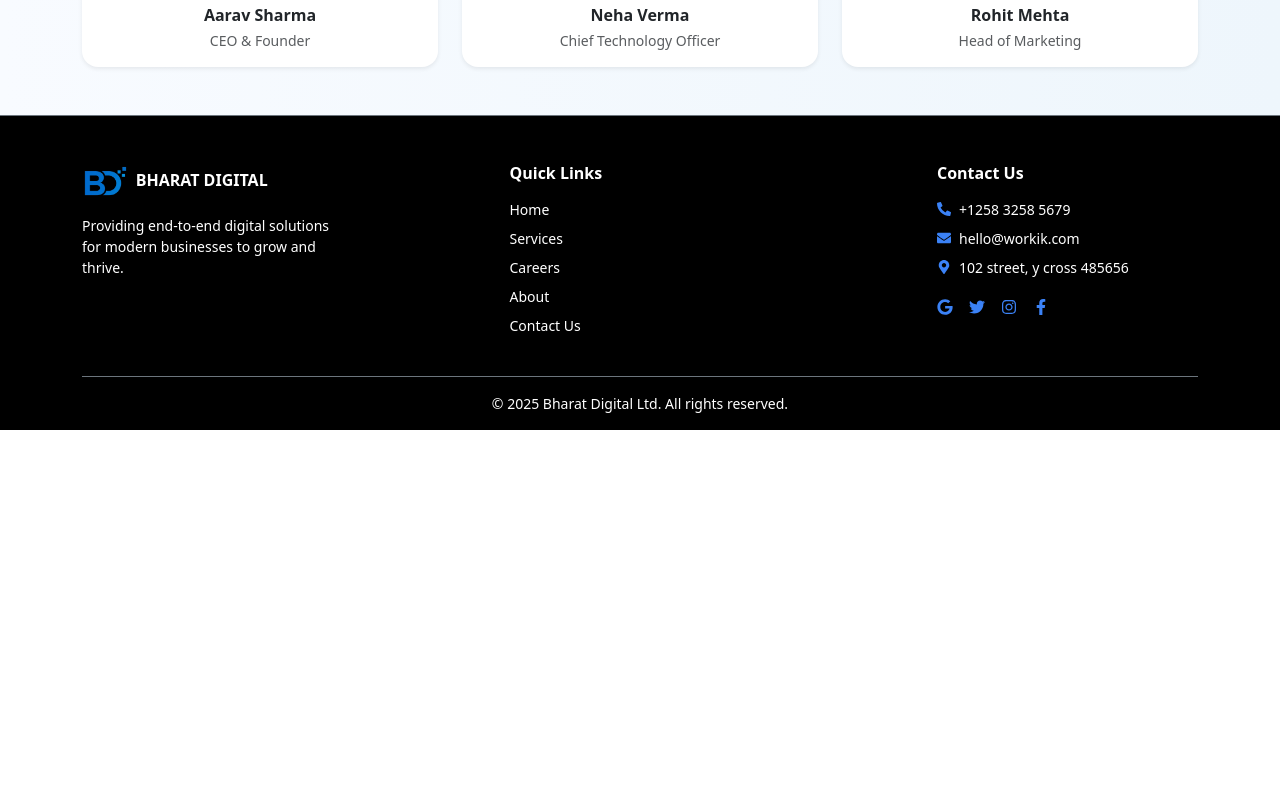
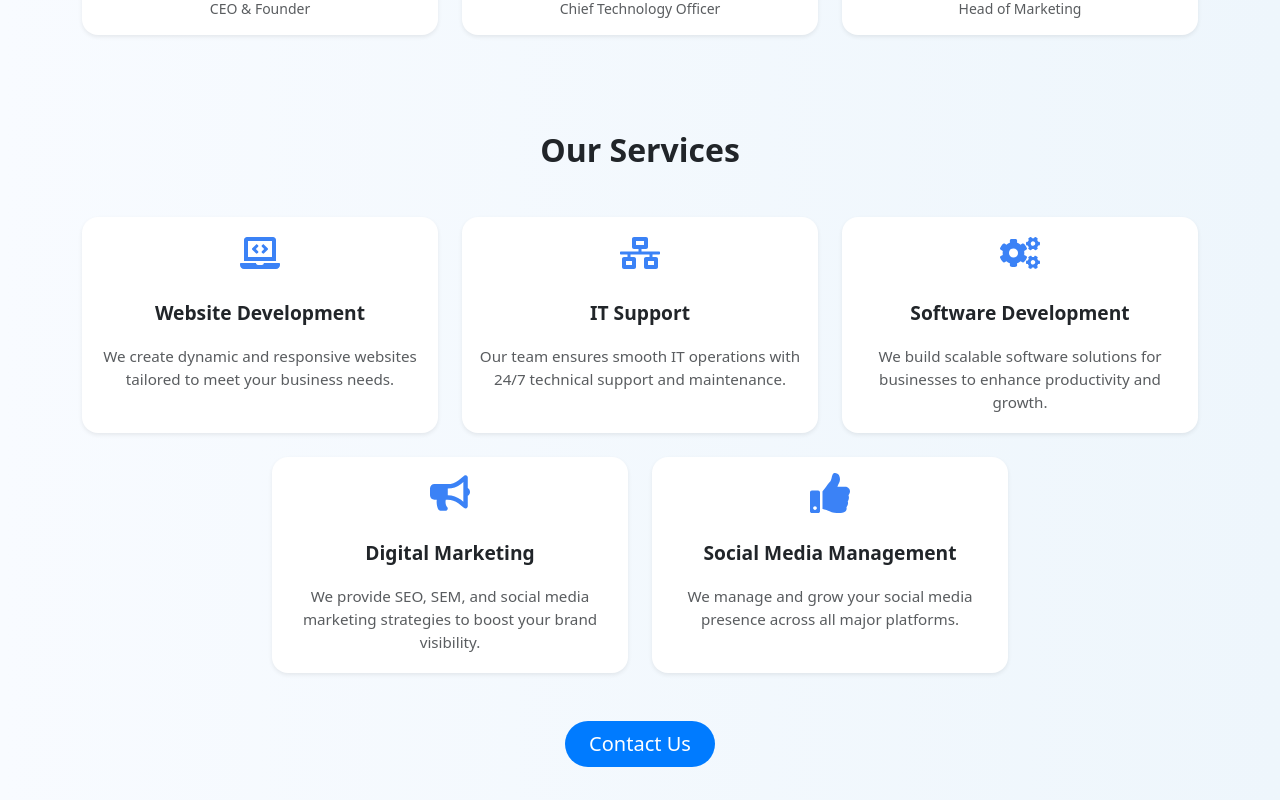
Before and after one commit to GayathriG5787/BDL2, a React (Vite) app in the folder client/: page /about in a window 1280 px wide. Shown: the part 2860-3660 px from the top of the page. Before the commit the page ends 3290 px from the top, so only its background shows below. Built offline with nearby package versions, Linux system fonts and the light colour scheme; a web font is replaced by a local one.

Commit message:
About page update

```diff
--- a/client/src/components/WhatWeDo.css
+++ b/client/src/components/CoreValues.css
@@ -1,4 +1,4 @@
-.what-we-do-section .card:hover {
+.core-values-section .card:hover {
   transform: translateY(-5px);
   transition: 0.3s ease;
   box-shadow: 0 6px 20px rgba(0, 0, 0, 0.1);
--- a/client/src/components/WhatWeDo.jsx
+++ b/client/src/components/CoreValues.jsx
@@ -1,5 +1,5 @@
 import React from "react";
-import "./WhatWeDo.css";
+import "./CoreValues.css";
 
 const coreValues = [
   {
@@ -36,7 +36,7 @@ const coreValues = [
 
 const WhatWeDo = () => {
   return (
-    <section className="what-we-do-section py-5" style={{ background: "linear-gradient(to right, #eaf4ff, #f5faff)" }}>
+    <section className="core-values-section py-5" style={{ background: "linear-gradient(to right, #eaf4ff, #f5faff)" }}>
       <div className="container">
         <h2 className="fw-bold text-center text-dark mb-4">Our Core Values</h2>
         <div className="row g-4">
--- a/client/src/components/MissionVisionTeam.jsx
+++ b/client/src/components/MissionVisionTeam.jsx
@@ -51,7 +51,7 @@ const MissionVisionTeam = () => {
 
         {/* Our Team */}
         <div className="text-center mb-4">
-          <h2 className="fw-bold text-center mb-5 text-dark">Our Team</h2>
+          <h2 className="fw-bold text-center mb-3 text-dark">Our Team</h2>
           <p className="text-muted">
             Meet the people driving innovation at Bharat Digital Limited.
           </p>
--- /dev/null
+++ b/client/src/components/ServicesAbout.jsx
@@ -0,0 +1,61 @@
+import React from 'react';
+import { Container, Row, Col, Card, Button } from 'react-bootstrap';
+import { FaLaptopCode, FaNetworkWired, FaCogs, FaBullhorn, FaThumbsUp } from 'react-icons/fa';
+
+const Services = () => {
+  const services = [
+    {
+      icon: <FaLaptopCode size={40} className="text-primary" />,
+      title: 'Website Development',
+      desc: 'We create dynamic and responsive websites tailored to meet your business needs.',
+    },
+    {
+      icon: <FaNetworkWired size={40} className="text-primary" />,
+      title: 'IT Support',
+      desc: 'Our team ensures smooth IT operations with 24/7 technical support and maintenance.',
+    },
+    {
+      icon: <FaCogs size={40} className="text-primary" />,
+      title: 'Software Development',
+      desc: 'We build scalable software solutions for businesses to enhance productivity and growth.',
+    },
+    {
+      icon: <FaBullhorn size={40} className="text-primary" />,
+      title: 'Digital Marketing',
+      desc: 'We provide SEO, SEM, and social media marketing strategies to boost your brand visibility.',
+    },
+    {
+      icon: <FaThumbsUp size={40} className="text-primary" />,
+      title: 'Social Media Management',
+      desc: 'We manage and grow your social media presence across all major platforms.',
+    },
+  ];
+
+  return (
+    <section className="bg-light py-5" style={{ background: "linear-gradient(to right, #f8fbff, #eef6fc)" }}>
+      <Container>
+        <h2 className="text-center fw-bold mb-5">Our Services</h2>
+        <Row className="g-4 justify-content-center">
+          {services.map((service, index) => (
+            <Col key={index} xs={12} sm={6} md={4}>
+              <Card className="h-100 text-center shadow-sm border-0 rounded-4 p-3 bg-white">
+                <div className="mb-3">{service.icon}</div>
+                <Card.Title className="fw-semibold">{service.title}</Card.Title>
+                <Card.Text className="text-muted">{service.desc}</Card.Text>
+              </Card>
+            </Col>
+          ))}
+        </Row>
+
+        {/* Call to Action Button */}
+        <div className="text-center mt-5">
+          <Button variant="primary" size="lg" className="rounded-pill px-4">
+            Contact Us
+          </Button>
+        </div>
+      </Container>
+    </section>
+  );
+};
+
+export default Services;
--- a/client/src/pages/About.jsx
+++ b/client/src/pages/About.jsx
@@ -1,16 +1,18 @@
 import React from 'react';
 import CardSlider from '../components/CardSlider.jsx';
 import AboutBDL from '../components/AboutBDL.jsx';
-import WhatWeDo from '../components/WhatWeDo.jsx';
+import CoreValues from '../components/CoreValues.jsx';
 import MissionVisionTeam from '../components/MissionVisionTeam.jsx';
+import ServicesAbout from "../components/ServicesAbout.jsx"
 
 const About = () => {
   return (
     <div>
       <CardSlider />
       <AboutBDL />
-      <WhatWeDo />
+      <CoreValues />
       <MissionVisionTeam />
+      <ServicesAbout />
 
     </div>
   );
```
